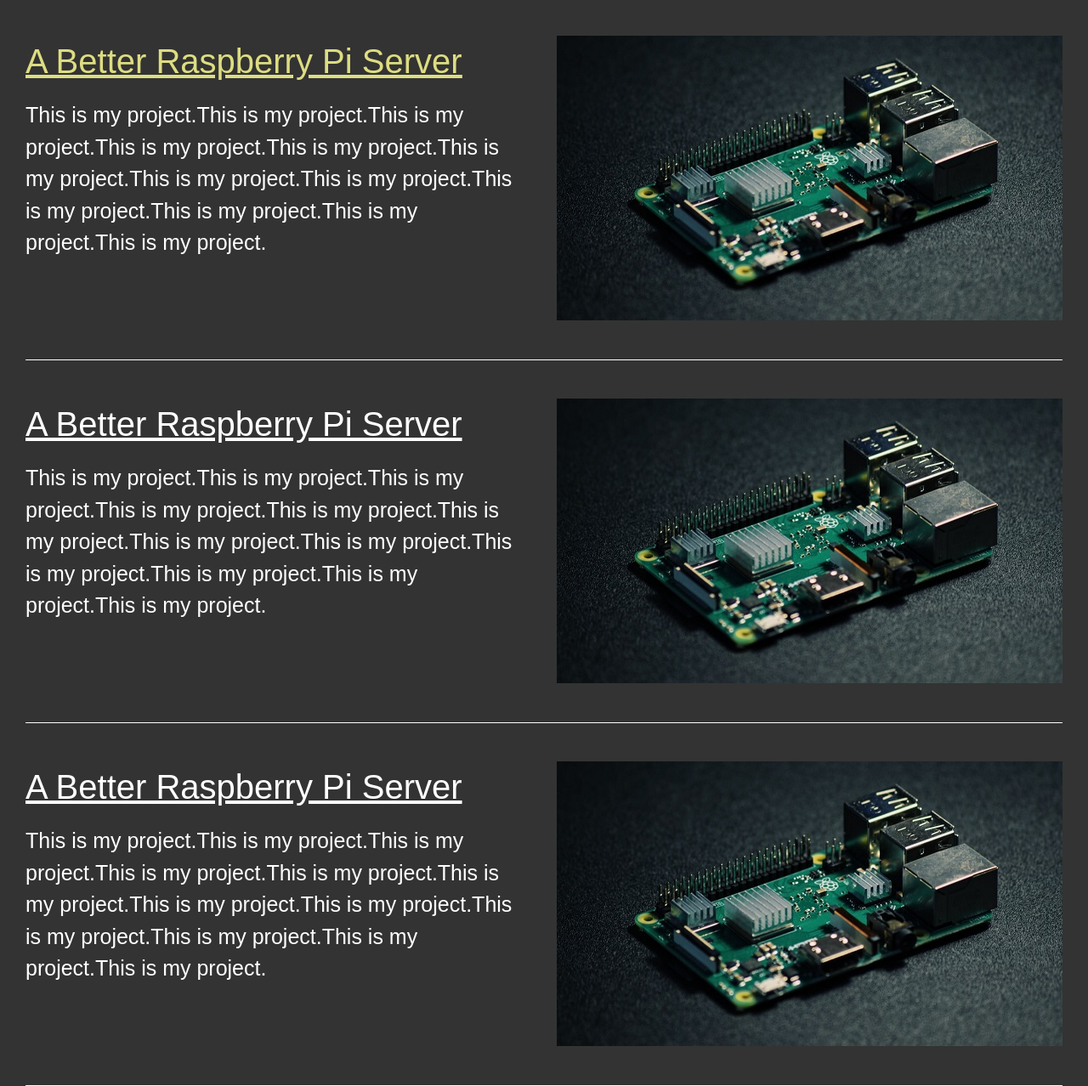
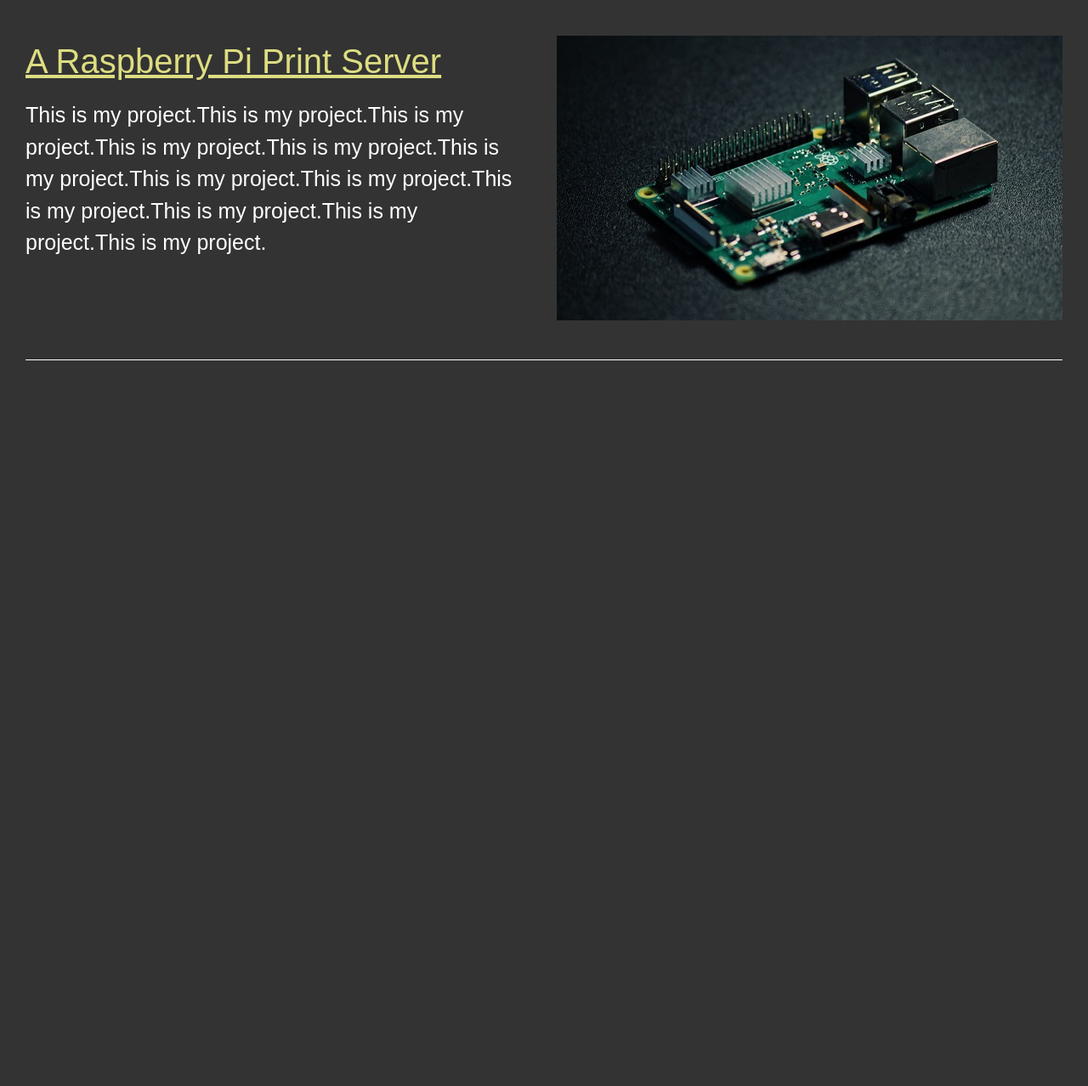
Before and after one commit to kimskaw/kimskaw.github.io, a plain HTML site: page projects.html in a window 1280 px wide. Shown: the part 162-1440 px from the top of the page at 85% size. After the commit the page ends 800 px from the top, so only its background shows below. Drawn offline with nearby package versions, Linux system fonts and the light colour scheme; a web font is replaced by a local one.

Commit message:
added css/image folder

```diff
--- a/index.html
+++ b/index.html
@@ -1,11 +1,12 @@
 <!DOCTYPE HTML>
 <html lang="en">
+
 <head>
   <meta charset="utf-8">
   <meta name="viewport" content="width=device-width,initial-scale=1">
   <link href="https://cdn.jsdelivr.net/npm/bootstrap@5.0.2/dist/css/bootstrap.min.css" rel="stylesheet"
     integrity="sha384-EVSTQN3/azprG1Anm3QDgpJLIm9Nao0Yz1ztcQTwFspd3yD65VohhpuuCOmLASjC" crossorigin="anonymous">
-    <link rel="stylesheet" href="styles.css">
+  <link rel="stylesheet" href="css/styles.css">
   <link href="http://fonts.cdnfonts.com/css/tt-commons" rel="stylesheet">
   <title>Hello</title>
 </head>
@@ -25,6 +26,7 @@
     </ul>
   </nav>
 </header>
+
 <body>
   <h1 class="page-title">
     <div class="d-flex justify-content-center">
@@ -38,4 +40,5 @@
     </div>
   </div>
 </body>
+
 </html>
--- a/projects.html
+++ b/projects.html
@@ -1,11 +1,12 @@
 <!DOCTYPE HTML>
 <html lang="en">
+
 <head>
   <meta charset="utf-8">
   <meta name="viewport" content="width=device-width,initial-scale=1">
   <link href="https://cdn.jsdelivr.net/npm/bootstrap@5.0.2/dist/css/bootstrap.min.css" rel="stylesheet"
     integrity="sha384-EVSTQN3/azprG1Anm3QDgpJLIm9Nao0Yz1ztcQTwFspd3yD65VohhpuuCOmLASjC" crossorigin="anonymous">
-    <link rel="stylesheet" href="styles.css">
+  <link rel="stylesheet" href="css/styles.css">
   <link href="http://fonts.cdnfonts.com/css/tt-commons" rel="stylesheet">
   <title>Projects</title>
 </head>
@@ -33,6 +34,7 @@
 </header>
 
 <!-- Body -->
+
 <body>
   <h1>
     <div class="d-flex justify-content-center">
@@ -41,26 +43,32 @@
     </div>
   </h1>
   <div class="posts">
-          <div class="post-title"><a href="/projects/print-server.html"> A Better Raspberry Pi Server</a> </div><br><br>
-          This is my project.This is my project.This is my project.This is my project.This is my project.This is my project.This is my project.This is my project.This is my project.This is my project.This is my project.This is my project.
+    <div class="post-title"><a href="/projects/print-server.html"> A Raspberry Pi Print Server</a> </div><br><br>
+    This is my project.This is my project.This is my project.This is my project.This is my project.This is my
+    project.This is my project.This is my project.This is my project.This is my project.This is my project.This is my
+    project.
+    <p class="postimage">
+      <img src="images/pi.jpg" alt="Raspberry Pi">
+    </p>
+  </div>
+  <!-- <div class="posts">
+    <div class="post-title">A Better Raspberry Pi Server</div><br><br>
+    This is my project.This is my project.This is my project.This is my project.This is my project.This is my
+    project.This is my project.This is my project.This is my project.This is my project.This is my project.This is my
+    project.
     <p class="postimage">
       <img src="pi.jpg" alt="Raspberry Pi">
     </p>
   </div>
   <div class="posts">
     <div class="post-title">A Better Raspberry Pi Server</div><br><br>
-      This is my project.This is my project.This is my project.This is my project.This is my project.This is my project.This is my project.This is my project.This is my project.This is my project.This is my project.This is my project.
+    This is my project.This is my project.This is my project.This is my project.This is my project.This is my
+    project.This is my project.This is my project.This is my project.This is my project.This is my project.This is my
+    project.
     <p class="postimage">
       <img src="pi.jpg" alt="Raspberry Pi">
     </p>
-    </div>
-    <div class="posts">
-      <div class="post-title">A Better Raspberry Pi Server</div><br><br>
-      This is my project.This is my project.This is my project.This is my project.This is my project.This is my project.This is my project.This is my project.This is my project.This is my project.This is my project.This is my project.
-      <p class="postimage">
-    <img src="pi.jpg" alt="Raspberry Pi">
-  </p>
-</div>
+  </div> -->
 </body>
 
 </html>
```
Also changed, not shown: css/styles.css (renamed from styles.css), images/pi.jpg (renamed from pi.jpg). Lines whose indentation alone changed are shown as unchanged.
